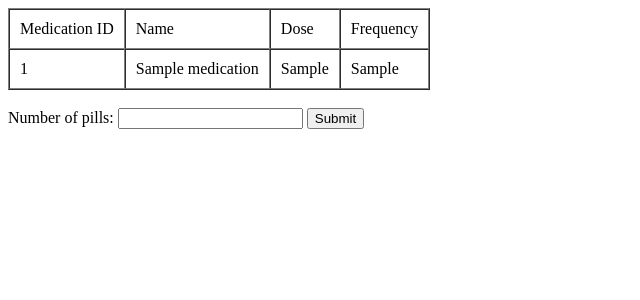
After one commit to afonsomota2001/afonsomota2001.github.io, a PHP site: page /infoAddMed.php?medication_id=1 in a window 1280 px wide. The commit adds this page. Shown: the top 300 px of the page, without its empty margins (0-640 px from the left). Run offline with PHP 8.4, Linux system fonts and the light colour scheme; tables that the repository leaves empty or names only in its code hold one stand-in row (values such as "Sample post").

Commit message:
add med 2nd

```diff
--- a/dataMed.php
+++ b/dataMed.php
@@ -70,6 +70,8 @@ require 'connection.php';
         <td><?php echo $row["dose"]; ?></td>
         <td><?php echo $row["frequency"]; ?></td>
         <td><?php echo '<a href="infoEditMed.php?medication_id=',$row["medication_id"],'">Edit</a>'; ?></td>
+        <td><?php echo '<a href="infoAddMed.php?medication_id=',$row["medication_id"],'">Add Pills</a>'; ?></td>
+
       </tr>
       <?php endforeach; ?>
     </table>
--- /dev/null
+++ b/infoAddMed.php
@@ -0,0 +1,68 @@
+<?php
+require 'connection.php';
+
+// Check for connection error
+if ($conn->connect_error) {
+  die("Connection failed: " . $conn->connect_error);
+}
+
+// Get the medication_id from the URL
+$medication_id = $_GET['medication_id'];
+
+
+if (isset($_POST['submit'])) {
+
+  $num_pills = $_POST['num_pills'];
+
+
+  $sql = "INSERT INTO dispenser (medication_id, num_pills) VALUES ($medication_id, $num_pills)";
+  mysqli_query($conn, $sql);
+
+  header("Location: dataMed.php");
+
+}
+
+
+
+?>
+
+<!DOCTYPE html>
+<html lang="en" dir="ltr">
+  <head>
+    <meta charset="utf-8">
+    <title>Add Med</title>
+  </head>
+
+<table border = 1 cellspacing = 0 cellpadding = 10>
+      <tr>
+        <td>Medication ID</td>
+        <td>Name</td>
+        <td>Dose</td>
+        <td>Frequency</td>
+      </tr>
+      <?php
+      $i = 1;
+      $rows = mysqli_query($conn, "SELECT *FROM medications WHERE medication_id = $medication_id")
+      ?>
+
+      <?php foreach ($rows as $row) : ?>
+      <tr>
+        <td><?php echo $row["medication_id"]; ?></td>
+        <td><?php echo $row["name"]; ?></td>
+        <td><?php echo $row["dose"]; ?></td>
+        <td><?php echo $row["frequency"]; ?></td>
+
+      </tr>
+      <?php endforeach; ?>
+    </table>
+    <br>
+
+    <form action="" method="post">
+  <label for="num_pills">Number of pills:</label>
+  <input type="text" id="num_pills" name="num_pills">
+  <input type="submit" name="submit" value="Submit">
+</form>
+
+
+  </body>
+</html>
```
